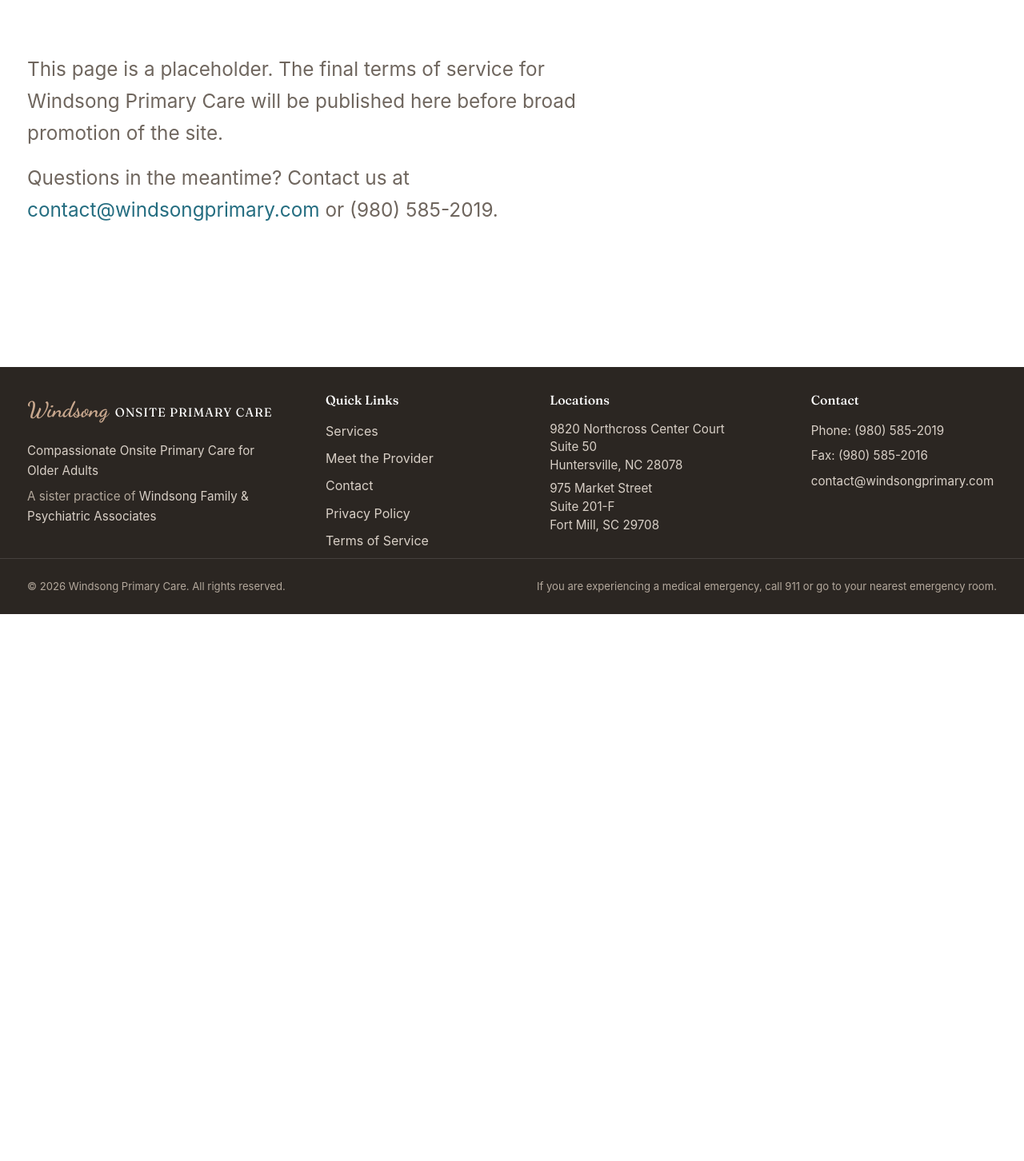
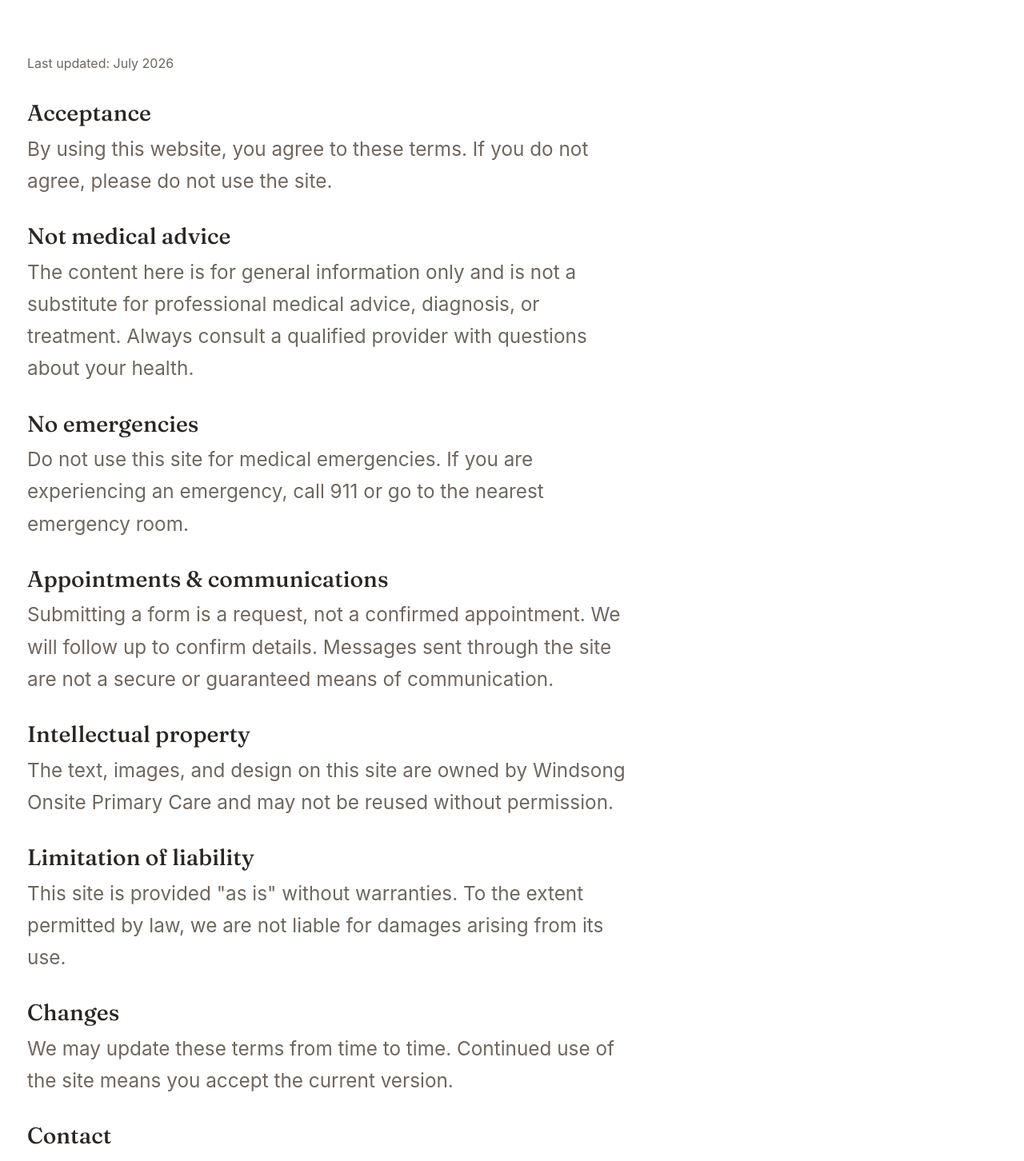
Before and after one commit to Brandi-Kinard/windsong-onsite-primary-care, a React (Vite) app: page /terms in a window 1280 px wide. Shown: the part 340-1792 px from the top of the page at 80% size. Before the commit the page ends 1108 px from the top, so only its background shows below. Built offline with nearby package versions, Linux system fonts and the light colour scheme.

Commit message:
Describe your minor edits here

```diff
--- a/src/content.js
+++ b/src/content.js
@@ -5,8 +5,8 @@
 ---------------------------------------------------------------- */
 
 export const practice = {
-  name: 'Windsong Primary Care',
-  legalName: 'Windsong Primary Care', // [PLACEHOLDER] confirm legal entity name
+  name: 'Windsong Onsite Primary Care',
+  legalName: 'Windsong Onsite Primary Care', // [PLACEHOLDER] confirm legal entity name
   tagline: 'Compassionate Onsite Primary Care for Older Adults',
   brandLine1: 'Windsong',
   brandLine2: 'Onsite Primary Care',
@@ -41,7 +41,7 @@
   provider: {
     // Felicia's real headshot, served locally from public/.
     src: '/provider.png',
-    alt: 'Felicia Davis, provider at Windsong Primary Care',
+    alt: 'Felicia Davis, provider at Windsong Onsite Primary Care',
     label: 'Provider portrait — Felicia Davis',
   },
   about: {
@@ -112,7 +112,7 @@
   },
   {
     quote:
-      'Windsong Family and Psychiatric Association provided exceptional care to my residents in an Assisted Living Facility. Felicia would ensure clear communication not only with the family but with the team as well. Her treatment plans were personalized to the needs of the resident and her focus was to meet the resident where they were in the moment to give the support needed. We are very thankful to have had the privilege to work in partnership with her.',
+      'Windsong provided exceptional care to my residents in an Assisted Living Facility. Felicia would ensure clear communication not only with the family but with the team as well. Her treatment plans were personalized to the needs of the resident and her focus was to meet the resident where they were in the moment to give the support needed. We are very thankful to have had the privilege to work in partnership with her.',
     name: 'Keisha Ellis',
     stars: 5,
   },
--- a/src/pages/About.jsx
+++ b/src/pages/About.jsx
@@ -11,7 +11,7 @@
         <div className="container">
           <span className="section-label">Meet the Provider</span>
           <h1>Felicia Davis</h1>
-          <p>MSN, PMHNP-BC, FNP-BC — Provider, Windsong Primary Care</p>
+          <p>MSN, PMHNP-BC, FNP-BC — Provider, Windsong Onsite Primary Care</p>
         </div>
       </section>
 
--- a/src/pages/Contact.jsx
+++ b/src/pages/Contact.jsx
@@ -1,4 +1,5 @@
 import React, { useState } from 'react';
+import { Link } from 'react-router-dom';
 import { practice, locations } from '../content';
 import './Page.css';
 
@@ -73,7 +74,9 @@
               </label>
               <button type="submit" className="btn btn--primary">Send</button>
               <p className="form-privacy">
-                Please do not include sensitive medical details in this form.
+                Please do not include sensitive medical details in this form. This form is not a
+                secure channel for protected health information. See our{' '}
+                <Link to="/privacy">Privacy Policy</Link> for how we handle your information under HIPAA.
               </p>
             </form>
           </div>
--- a/src/pages/Home.jsx
+++ b/src/pages/Home.jsx
@@ -15,7 +15,7 @@
           <div className="hero-copy">
             <h1>{practice.tagline}</h1>
             <p>
-              Windsong Primary Care offers attentive, unhurried primary care with a special
+              Windsong Onsite Primary Care offers attentive, unhurried primary care with a special
               focus on the health of older adults — from prevention and wellness to managing
               the conditions that come with time. {/* [PLACEHOLDER copy] */}
             </p>
--- a/src/pages/Legal.jsx
+++ b/src/pages/Legal.jsx
@@ -2,10 +2,75 @@
 import { practice } from '../content';
 import './Page.css';
 
-/* [PLACEHOLDER] Stub legal pages — replace with reviewed policy text
-   (the psych site's Privacy/Terms components are a good starting point). */
+/* [PLACEHOLDER] Concise starter policies — have counsel review and expand
+   (HIPAA Notice of Privacy Practices, state-specific terms) before launch. */
 export default function Legal({ kind }) {
   const isPrivacy = kind === 'privacy';
+
+  const privacy = [
+    {
+      h: 'Overview',
+      p: `This policy explains how ${practice.name} handles information collected through this website. It does not replace the Notice of Privacy Practices you receive as a patient, which governs your protected health information.`,
+    },
+    {
+      h: 'Information we collect',
+      p: 'When you use our contact or appointment form, we collect the name, phone, email, and message you provide. We may also collect basic, non-identifying usage data (such as pages visited) to keep the site working well.',
+    },
+    {
+      h: 'How we use it',
+      p: 'We use your information only to respond to your request, schedule care, and improve the site. We do not sell your personal information.',
+    },
+    {
+      h: 'Protected health information',
+      p: 'Please do not send sensitive medical details through this website. Any health information you share as a patient is protected under HIPAA and our Notice of Privacy Practices.',
+    },
+    {
+      h: 'Sharing',
+      p: 'We share information only with service providers who help us operate the site, or when required by law. We do not share it for advertising.',
+    },
+    {
+      h: 'Your choices',
+      p: 'You may request access to, correction of, or deletion of the information you submitted by contacting us.',
+    },
+    {
+      h: 'HIPAA Notice of Privacy Practices',
+      p: `As a healthcare provider, ${practice.name} is required by law to protect your health information and to give you notice of our legal duties and privacy practices regarding it. Our full Notice of Privacy Practices describes how your medical information may be used and disclosed and how you can access it. A copy is available at our offices and upon request. This website summary does not replace that Notice.`,
+    },
+  ];
+
+  const terms = [
+    {
+      h: 'Acceptance',
+      p: `By using this website, you agree to these terms. If you do not agree, please do not use the site.`,
+    },
+    {
+      h: 'Not medical advice',
+      p: 'The content here is for general information only and is not a substitute for professional medical advice, diagnosis, or treatment. Always consult a qualified provider with questions about your health.',
+    },
+    {
+      h: 'No emergencies',
+      p: 'Do not use this site for medical emergencies. If you are experiencing an emergency, call 911 or go to the nearest emergency room.',
+    },
+    {
+      h: 'Appointments & communications',
+      p: 'Submitting a form is a request, not a confirmed appointment. We will follow up to confirm details. Messages sent through the site are not a secure or guaranteed means of communication.',
+    },
+    {
+      h: 'Intellectual property',
+      p: `The text, images, and design on this site are owned by ${practice.name} and may not be reused without permission.`,
+    },
+    {
+      h: 'Limitation of liability',
+      p: 'This site is provided "as is" without warranties. To the extent permitted by law, we are not liable for damages arising from its use.',
+    },
+    {
+      h: 'Changes',
+      p: 'We may update these terms from time to time. Continued use of the site means you accept the current version.',
+    },
+  ];
+
+  const sections = isPrivacy ? privacy : terms;
+
   return (
     <>
       <section className="page-hero">
@@ -15,12 +80,16 @@
       </section>
       <section className="section">
         <div className="container legal-body">
+          <p className="legal-updated">Last updated: July 2026</p>
+          {sections.map((s) => (
+            <div key={s.h}>
+              <h2>{s.h}</h2>
+              <p>{s.p}</p>
+            </div>
+          ))}
+          <h2>Contact</h2>
           <p>
-            This page is a placeholder. The final {isPrivacy ? 'privacy policy' : 'terms of service'} for{' '}
-            {practice.name} will be published here before broad promotion of the site.
-          </p>
-          <p>
-            Questions in the meantime? Contact us at{' '}
+            Questions? Reach us at{' '}
             <a href={`mailto:${practice.email}`}>{practice.email}</a> or {practice.phone}.
           </p>
         </div>
--- a/src/pages/Page.css
+++ b/src/pages/Page.css
@@ -94,6 +94,8 @@
 
 /* Legal */
 .legal-body p { color: var(--text-medium); font-size: clamp(1.2rem, 1.9vw, 1.55rem); margin-bottom: var(--spacing-sm); max-width: 760px; }
+.legal-body h2 { font-size: clamp(1.4rem, 2.2vw, 1.9rem); color: var(--text-dark); margin: var(--spacing-lg) 0 var(--spacing-xs); }
+.legal-updated { font-size: 1rem !important; color: var(--text-light); margin-bottom: var(--spacing-md); }
 
 @media (max-width: 860px) {
   .about-grid, .contact-grid { grid-template-columns: 1fr; }
--- a/src/pages/Services.jsx
+++ b/src/pages/Services.jsx
@@ -56,7 +56,7 @@
               making sure nothing falls through the cracks. {/* [PLACEHOLDER] */}
             </p>
             <p>
-              And because Windsong Primary Care is a sister practice of Windsong Family &amp;
+              And because Windsong Onsite Primary Care is a sister practice of Windsong Family &amp;
               Psychiatric Associates, whole-person care — physical and mental — stays in the family.
             </p>
             <div className="page-cta">
--- a/src/styles/variables.css
+++ b/src/styles/variables.css
@@ -1,4 +1,4 @@
-/* Global CSS variables — Windsong Primary Care
+/* Global CSS variables — Windsong Onsite Primary Care
    Sister palette to windsongpsych.com: warm beige/neutral primary,
    Windsong teal retained as the secondary/family tone. */
 :root {
```
